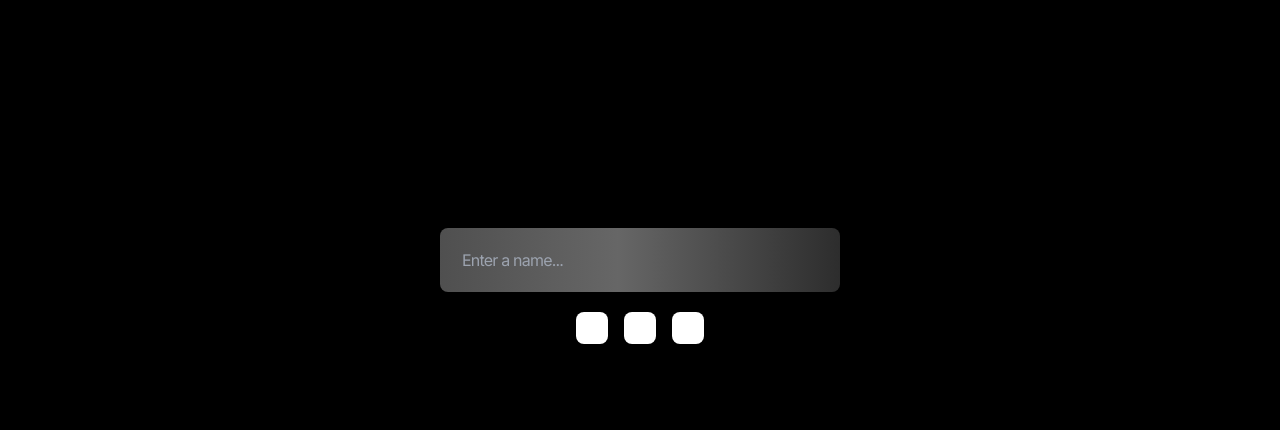
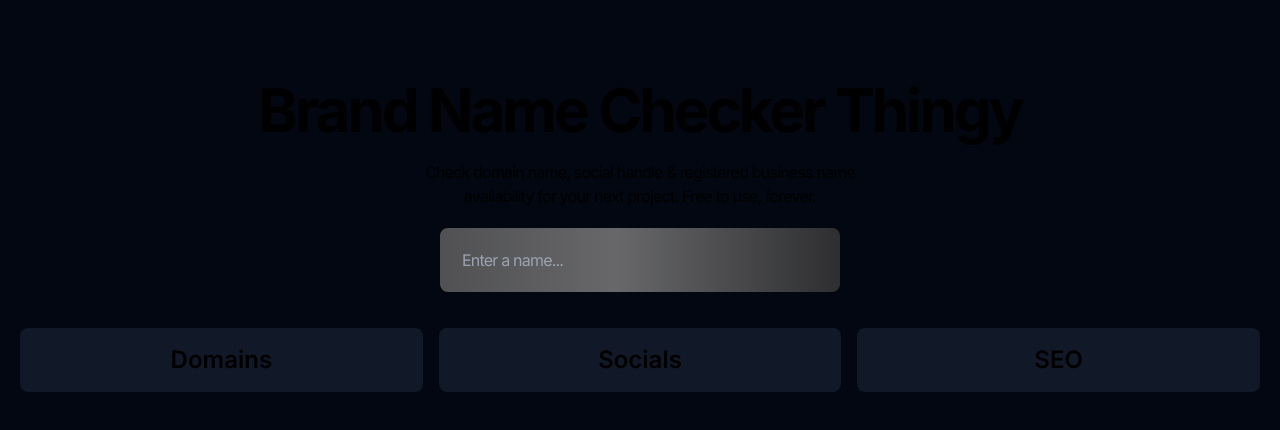
Before and after one commit to jacobbinnie/brand-name-checker-thingy, a Next.js app: page / in a window 1280 px wide. Shown: the top 430 px of the page. Built offline with nearby package versions, Linux system fonts and the light colour scheme.

Commit message:
Remove .idea folder

```diff
--- a/src/app/page.tsx
+++ b/src/app/page.tsx
@@ -36,7 +36,7 @@ export default function Home() {
     }, [searchQuery]);
 
     return (
-        <div className="w-full flex px-5 py-20 flex-col min-h-screen gap-5 items-center bg-black">
+        <div className="w-full flex px-5 py-20 flex-col min-h-screen gap-5 items-center bg-gray-950">
             <LandingInfo/>
             <Search
                 searchQuery={searchQuery}
@@ -53,10 +53,19 @@ export default function Home() {
                     Domain available!
                 </p>
             )}
-            <div className={"grid grid-cols-1 md:grid-cols-2 lg:grid-cols-3 gap-4"}>
-                <div className={"bg-white rounded-lg p-4"}/>
-                <div className={"bg-white rounded-lg p-4"}/>
-                <div className={"bg-white rounded-lg p-4"}/>
+            <div className={"w-full grid grid-cols-1 md:grid-cols-2 lg:grid-cols-3 gap-4 my-4"}>
+                {/* Domains TODO: move this into its own component */}
+                <div className={"bg-gray-900 rounded-lg p-4"}>
+                    <h2 className={'text-center text-2xl font-semibold'}>Domains</h2>
+                </div>
+                {/* Socials TODO: move this into its own component */}
+                <div className={"bg-gray-900 rounded-lg p-4 flex flex-col "}>
+                    <h2 className={'text-center text-2xl font-semibold'}>Socials</h2>
+                </div>
+                {/* SEO TODO: move this into its own component */}
+                <div className={"bg-gray-900 rounded-lg p-4"}>
+                    <h2 className={'text-center text-2xl font-semibold'}>SEO</h2>
+                </div>
             </div>
         </div>
     );
```
